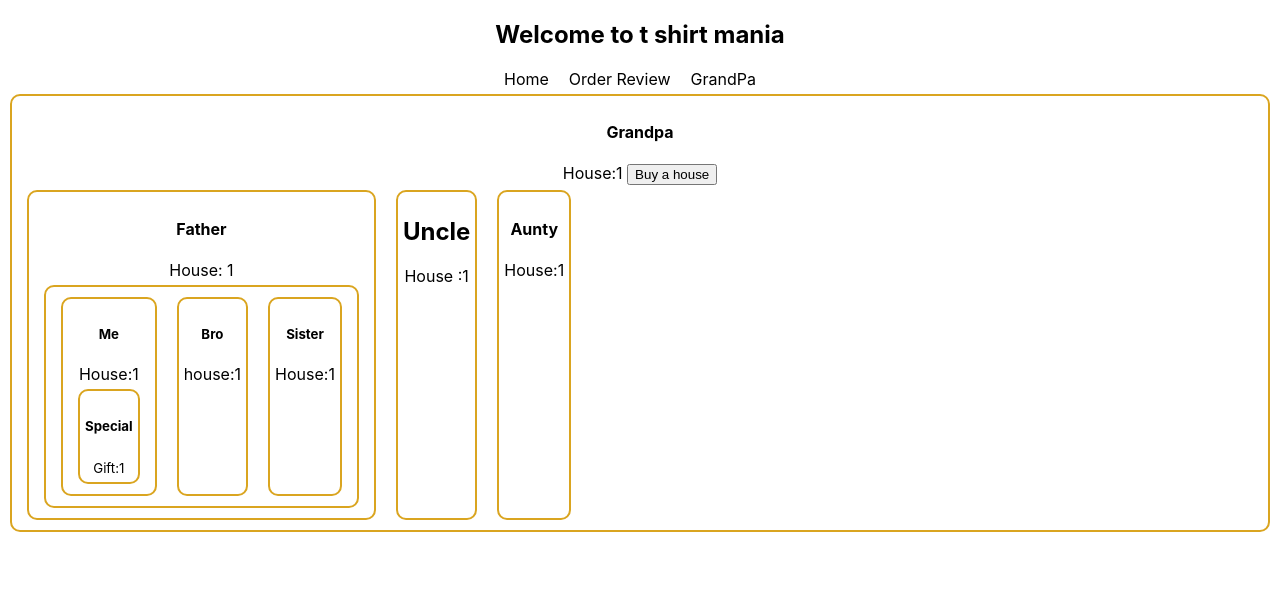
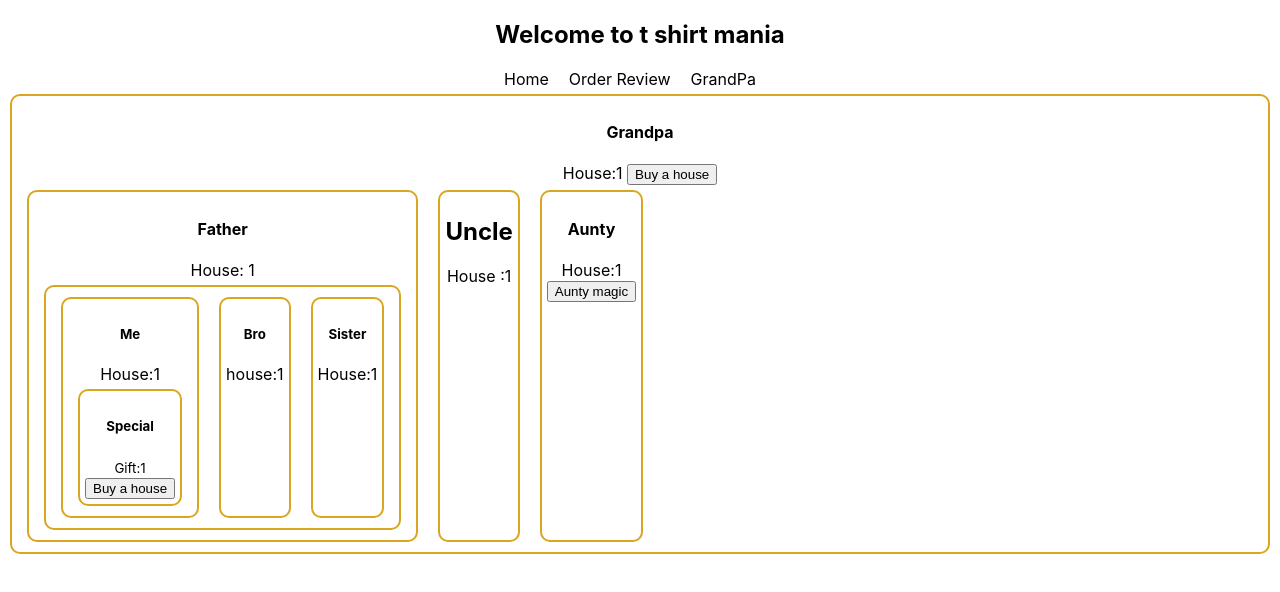
Before and after one commit to tashfiaislamistila/tshirt-mania-react-router, a React (Create React App) app: page /grandpa in a window 1280 px wide. Shown: the top 592 px of the page. Built offline with nearby package versions, Linux system fonts and the light colour scheme.

Commit message:
some modification commit

```diff
--- a/src/component/Aunty/Aunty.js
+++ b/src/component/Aunty/Aunty.js
@@ -1,10 +1,17 @@
-import React from 'react';
+import React, { useContext } from 'react';
+import { RingContext } from '../GrandPa/Grandpa';
 
-const Aunty = ({ house }) => {
+const Aunty = () => {
+    const [house, setHouse] = useContext(RingContext);
+    const handleHouseIncrease = () => {
+        const newHouseCount = house + 1;
+        setHouse(newHouseCount);
+    }
     return (
         <div>
             <h4>Aunty</h4>
             <p>House:{house}</p>
+            <button onClick={handleHouseIncrease}>Aunty magic</button>
         </div>
     );
 };
--- a/src/component/GrandPa/Grandpa.js
+++ b/src/component/GrandPa/Grandpa.js
@@ -3,19 +3,27 @@ import Father from '../Father/Father';
 import Uncle from '../Uncle/Uncle';
 import Aunty from '../Aunty/Aunty';
 import './Grandpa.css';
+//Context api
+//1.call createcontext with a default value
+//2.set a variable of the context with uppercase
+//3. Make sure you export the context to use it in other places.
+//4. wrap you child content using RingContext.Provider
+//5.Provide a value
+//6.to consume the context from child component.
+//7.useContext hook and you will need to pass the contextName.
 
 export const RingContext = createContext('ring')
 
 const Grandpa = () => {
     const [house, setHouse] = useState(1);
-    const ornament = 'Daimond Ring';
+    const ornament = 'Kada Matir Ring';
 
     const handleBuyAHouse = () => {
         const newHouseCount = house + 1;
         setHouse(newHouseCount);
     }
     return (
-        <RingContext.Provider value={house}>
+        <RingContext.Provider value={[house, setHouse]}>
             <div className='grandpa' >
                 <h4>Grandpa</h4>
                 <p>House:{house} <button
--- a/src/component/Special/Special.js
+++ b/src/component/Special/Special.js
@@ -2,11 +2,13 @@ import React, { useContext } from 'react';
 import { RingContext } from '../GrandPa/Grandpa';
 
 const Special = () => {
-    const ring = useContext(RingContext);
+    const [house, setHouse] = useContext(RingContext);
     return (
         <div>
             <h5>Special</h5>
-            <p><small>Gift:{ring}</small></p>
+            <p><small>Gift:{house} </small></p>
+            <button onClick={() => setHouse(house
+                + 1)}>Buy a house</button>
         </div>
     );
 };
```
